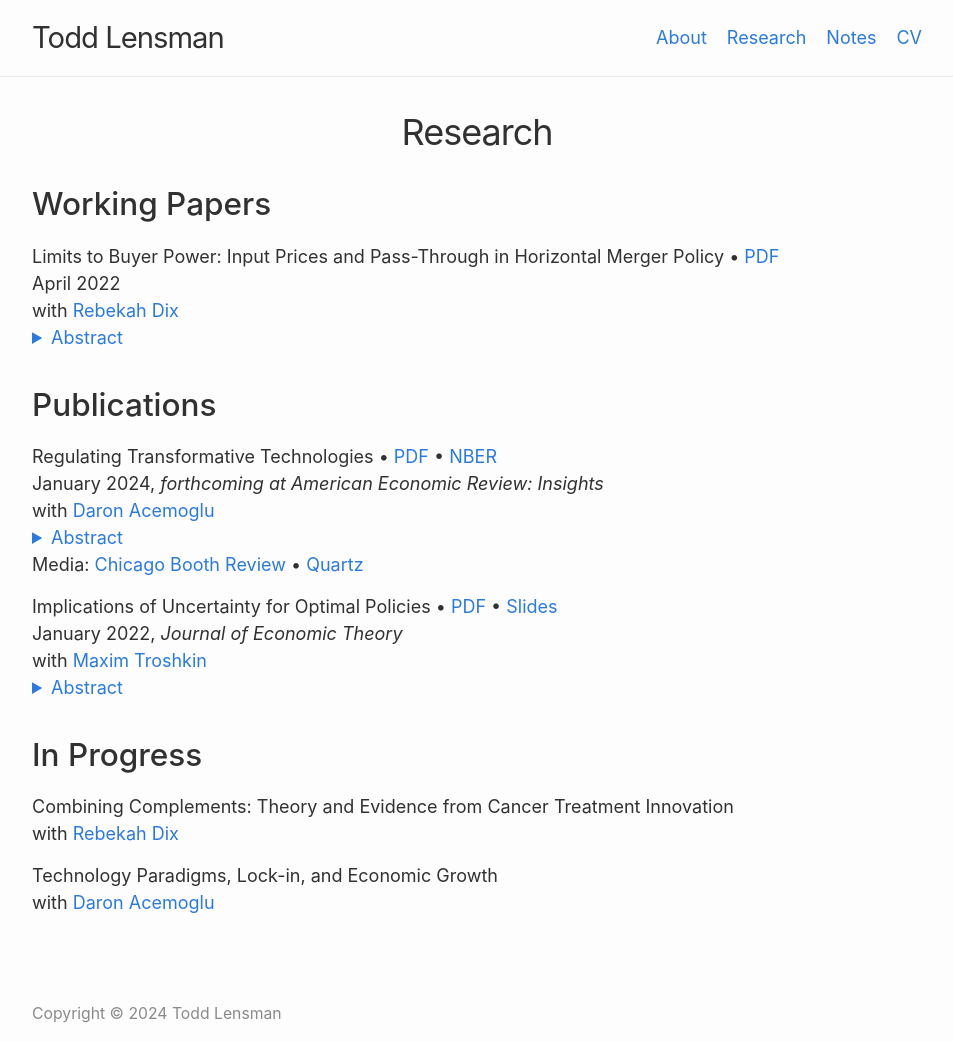
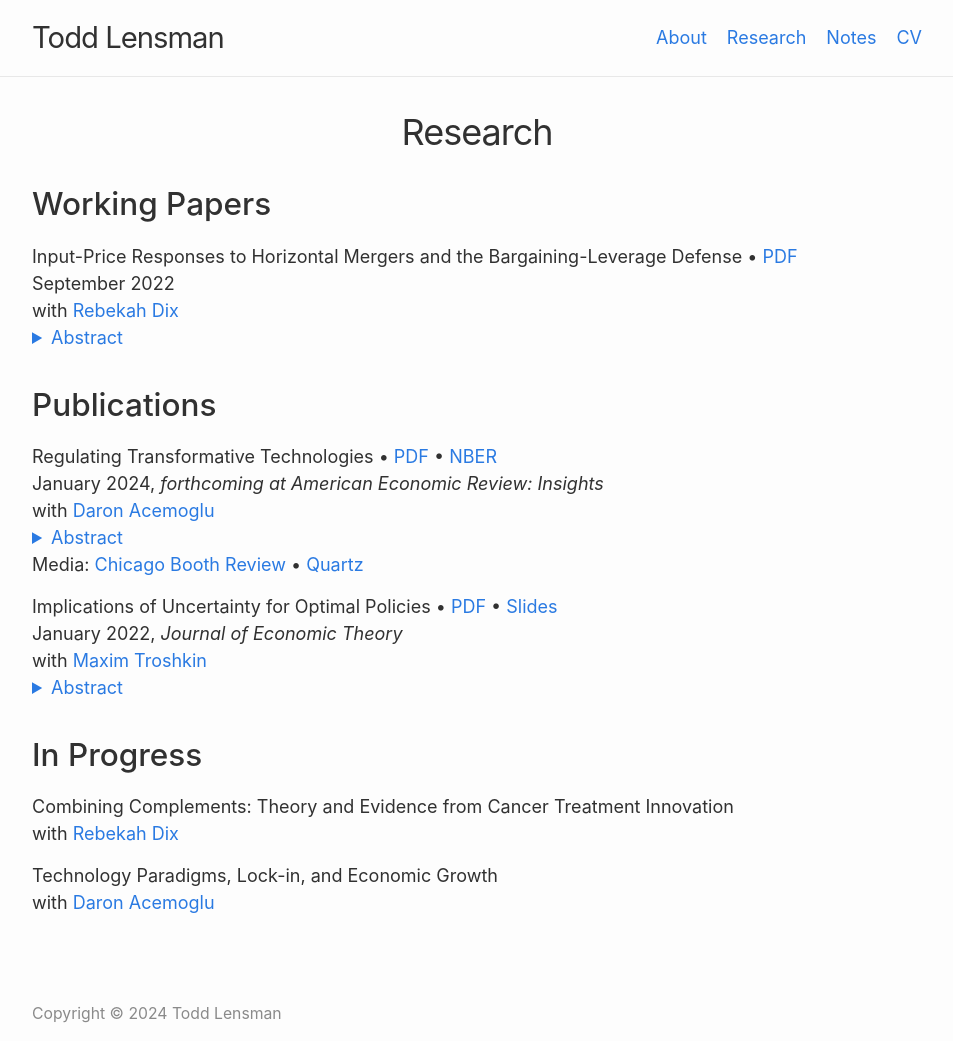
Before and after one commit to talensman/talensman.github.io, a Jekyll site: the page built from research.md, in a window 1280 px wide. Shown: the whole page, without its empty margins (163-1116 px from the left). Built offline with Jekyll 4.4.1, drawn with Linux system fonts in a browser that asks for light colours.

Commit message:
Update research.md

```diff
--- a/research.md
+++ b/research.md
@@ -8,13 +8,13 @@ permalink: /research/
 ## Working Papers
 
 
-Limits to Buyer Power: Input Prices and Pass-Through in Horizontal Merger Policy • <a href="/files/research/ipp.pdf">PDF</a><br>
-April 2022<br>
+Input-Price Responses to Horizontal Mergers and the Bargaining-Leverage Defense • <a href="/files/research/ipp.pdf">PDF</a><br>
+September 2022<br>
 with <a href="https://rebekahanne.github.io/research/" target="_blank">Rebekah Dix</a><br>
 <details style="margin-bottom: 15px; margin-top: -15px">
 	<summary style="color: #2a7ae2">Abstract</summary>
 
-	We re-examine the "buyer power" defense to horizontal mergers using models of imperfect competition in which input prices are set before goods prices. We derive a measure of unilateral incentives to adjust input prices after a downstream merger, Input Pricing Pressure, and we use it to show that mergers often incentivize higher input prices. Consumer surplus-maximizing antitrust policy is often too lax when input prices are assumed fixed, and it should be biased against buyer power claims. In an empirical application to local retail beer markets, endogenizing input prices substantially raises the consumer harm from mergers of retailers.
+	We study the implications of endogenous input prices for horizontal merger policy when input prices are set before goods prices. Generalizing the ﬁrst-order approach of Farrell and Shapiro (2010) and Jaffe and Weyl (2013), we derive a measure of unilateral incentives to adjust input prices after a downstream merger, Input Pricing Pressure. We use this measure to show that mergers often incentivize higher input prices, and that these incentives hinge on changes in downstream pass-through rates and marginal cost efﬁciencies generated by the merger. By implication, consumer surplus-maximizing antitrust policy may be too lax when input prices are assumed ﬁxed, and it should be biased against claims that input prices will fall after a downstream merger. In an empirical application to local retail beer markets, endogenizing input prices substantially raises the consumer harm from mergers of retailers.
 
 </details>
 
```
